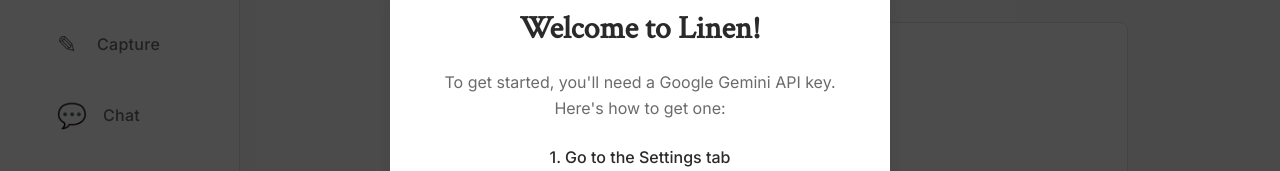
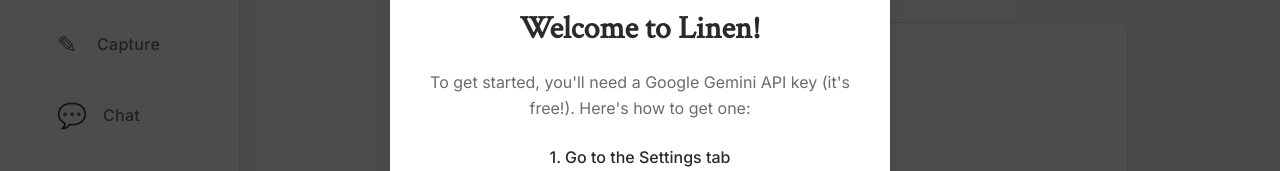
Before and after one commit to Ramin-Najafi/ramin-najafi.github.io, a plain HTML site: page linen/index.html in a window 1280 px wide. Shown: the part 180-351 px from the top of the page. Drawn offline with Linux system fonts and the light colour scheme.

Commit message:
feat(linen): Mention API key is free in tutorial modal

```diff
--- a/linen/index.html
+++ b/linen/index.html
@@ -229,7 +229,7 @@
     <div id="tutorial-overlay" class="tutorial-overlay" style="display: none;">
         <div class="tutorial-modal">
             <h2>Welcome to Linen!</h2>
-            <p>To get started, you'll need a Google Gemini API key. Here's how to get one:</p>
+            <p>To get started, you'll need a Google Gemini API key (it's free!). Here's how to get one:</p>
 
             <div class="tutorial-step">
                 <span>1. Go to the Settings tab</span>
```
